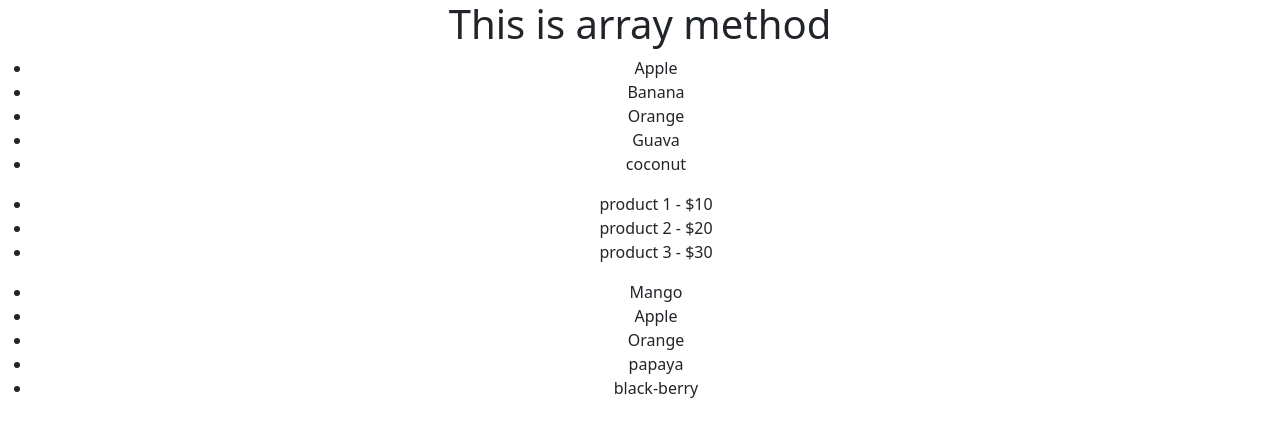
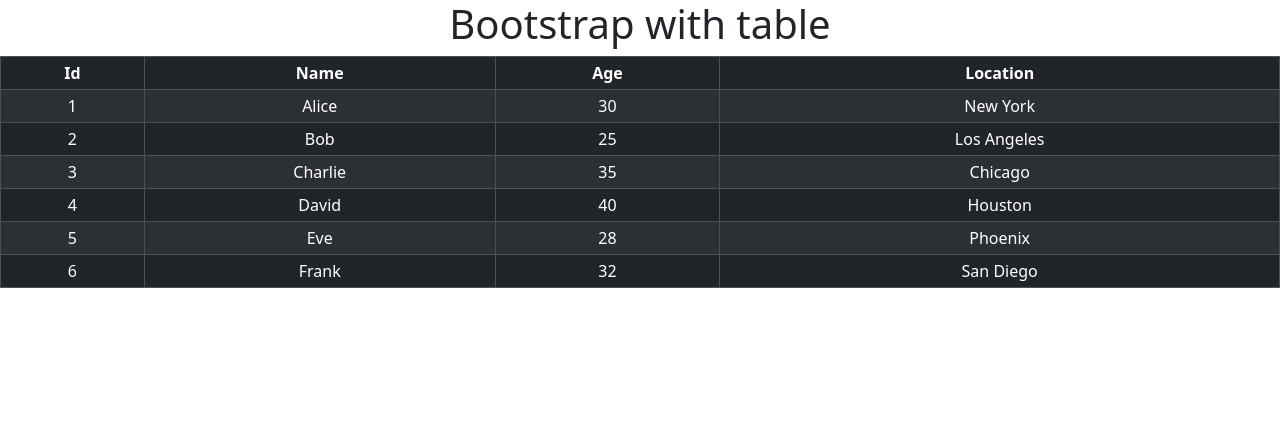
Before and after one commit to saikatghosh3/React-Practice, a React (Create React App) app in the folder my-app/: page / in a window 1280 px wide. Shown: the top 436 px of the page. Built offline with nearby package versions, Linux system fonts and the light colour scheme.

Commit message:
Bootstrap

```diff
--- a/my-app/src/App.js
+++ b/my-app/src/App.js
@@ -7,6 +7,7 @@
 import Useeffect from './Useeffect';
 import Useeffect2 from './Useeffect2';
 import Array from './Array';
+import TableB from './TableB';
 
 
 
@@ -19,7 +20,8 @@
    <Useeffect2/> */}
    {/* <Newtask/> */}
    {/* <Bootstrap /> */}
-   <Array/>
+   {/* <Array/> */}
+   <TableB/>
 
     </div>
   );
--- /dev/null
+++ b/my-app/src/TableB.js
@@ -0,0 +1,75 @@
+import React from 'react'
+import Table from 'react-bootstrap/Table';
+
+const TableB = () => {
+
+    const TableData=[
+        {
+          "id": 1,
+          "name": "Alice",
+          "age": 30,
+          "location": "New York"
+        },
+        {
+          "id": 2,
+          "name": "Bob",
+          "age": 25,
+          "location": "Los Angeles"
+        },
+        {
+          "id": 3,
+          "name": "Charlie",
+          "age": 35,
+          "location": "Chicago"
+        },
+        {
+          "id": 4,
+          "name": "David",
+          "age": 40,
+          "location": "Houston"
+        },
+        {
+          "id": 5,
+          "name": "Eve",
+          "age": 28,
+          "location": "Phoenix"
+        },
+        {
+          "id": 6,
+          "name": "Frank",
+          "age": 32,
+          "location": "San Diego"
+        }
+      ]
+  return (
+    <div className='Table'>
+   <h1>Bootstrap with table</h1>
+     <div>
+        <Table striped bordered hover size='sm' variant = 'dark' responsive>
+            <thead>
+                <tr>
+                    <th>Id</th>
+                    <th>Name</th>
+                    <th>Age</th>
+                    <th>Location</th>
+                </tr>
+            </thead>
+            <tbody>
+                {TableData.map((data)=>(
+                     <tr key={data.id}>
+                         {/* we have to mantion the key otherwise it will show error in the console */}
+                        <td>{data.id}</td>
+                        <td>{data.name}</td>
+                        <td>{data.age}</td>
+                        <td>{data.location}</td>
+
+                    </tr>
+                ))}
+            </tbody>
+        </Table>
+     </div>
+    </div>
+  )
+}
+
+export default TableB
--- a/my-app/src/index.js
+++ b/my-app/src/index.js
@@ -3,7 +3,7 @@
 import './index.css';
 import App from './App';
 import reportWebVitals from './reportWebVitals';
-import 'bootstrap/dist/css/bootstrap.min.css';
+import 'bootstrap/dist/css/bootstrap.min.css'; // we are writing it here so that we can globally access bootstrap property.
 
 
 
```
